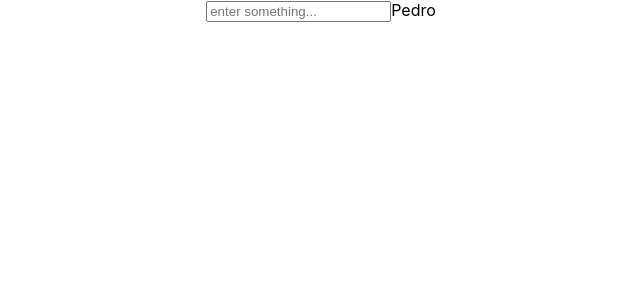
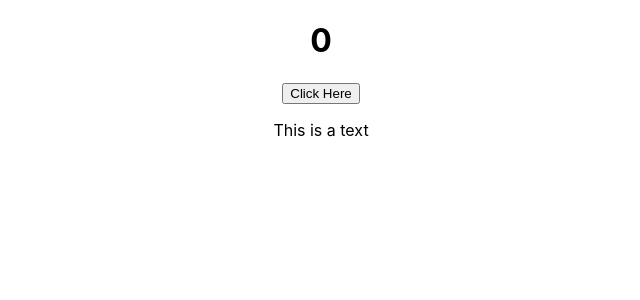
Before and after one commit to MiguelLamas/react-hooks-practice, a React (Create React App) app in the folder react-hooks-practice/: page / in a window 1280 px wide. Shown: the top 300 px of the page, without its empty margins (319-959 px from the left). Built offline with nearby package versions, Linux system fonts and the light colour scheme.

Commit message:
Reviewed the useReduce Hook

```diff
--- a/react-hooks-practice/src/App.js
+++ b/react-hooks-practice/src/App.js
@@ -12,12 +12,12 @@ import CallBackTutorial from "./UseCallback/CallbackTutorial";
 function App() {
   return (
     <div className="App">
-      <StateTutorial />
-      {/* <EffectTutorial />
+      {/* <StateTutorial />
+      <EffectTutorial /> */}
       <ReducerTutorial />
-      <ContextTutorial />
-      <ImperativeHandle />
-      <RefTutorial />
+      {/* <ContextTutorial />
+      <ImperativeHandle /> */}
+      {/* <RefTutorial />
       <MemoTutorial />
       <CallBackTutorial /> */}
     </div>
```
